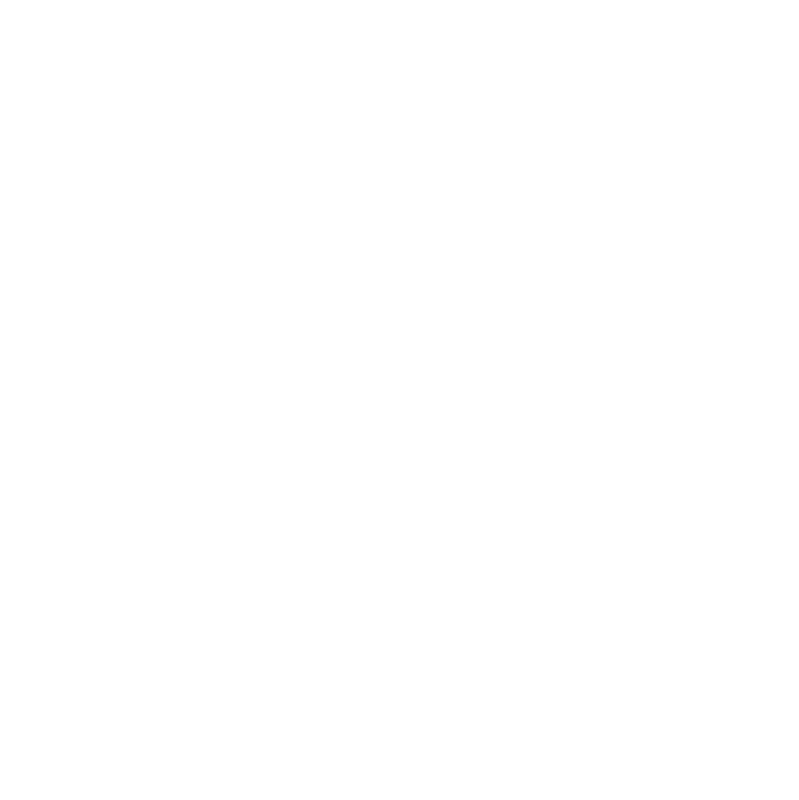
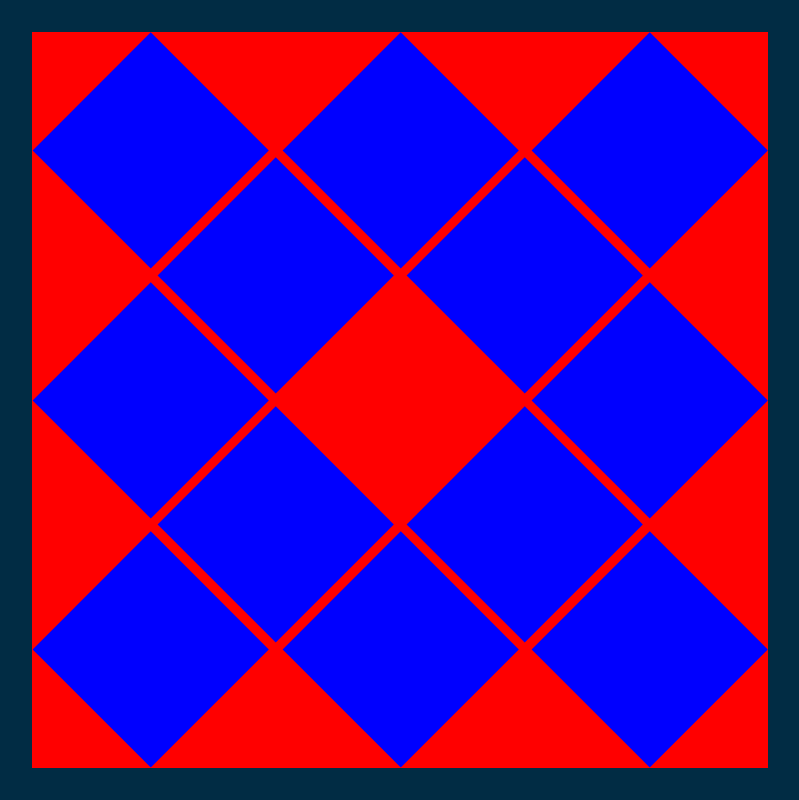
Before and after one commit to valentin-h/Portfolio, a React (Create React App) app: page / in a window 1280 px wide. Shown: the whole page, without its empty margins (240-1039 px from the left). Built offline with nearby package versions, Linux system fonts and the light colour scheme.

Commit message:
Project component and mosaic

```diff
--- a/src/App.js
+++ b/src/App.js
@@ -1,11 +1,26 @@
-import React, { Component } from 'react';
+import React from 'react';
 import './App.css';
+import Project from './Project.js';
+import projects from './data/projects.js';
 
-class App extends Component {
+class App extends React.Component {
+  constructor(props) {
+      super(props);
+      this.state = {
+          projects: projects
+      }
+  }
+
   render() {
+    const listProjects = projects.map((project) =>
+        <Project key={project.title} project={project}/>
+    );
+
     return (
       <div className="App">
-
+        <div className="projects--container">
+            {listProjects}
+        </div>
       </div>
     );
   }
--- /dev/null
+++ b/src/Project.js
@@ -0,0 +1,14 @@
+import React, { Component } from 'react';
+import './Project.css'
+
+class Project extends Component {
+  render() {
+      return (
+        <div className="Project">
+
+        </div>
+      );
+  }
+}
+
+export default Project
--- /dev/null
+++ b/src/Project.scss
@@ -0,0 +1,22 @@
+@import 'vendors/mixins/variables';
+@import 'vendors/mixins/utilities';
+
+.Project {
+  position: absolute;
+  @include w-h($project-side);
+  background-color: blue;
+  transform: rotate(45deg);
+
+  &:nth-child(1) { @include top-left($position-first); }
+  &:nth-child(2) { @include top-left($position-first, $position-second); }
+  &:nth-child(3) { @include top-left($position-first, $position-third); }
+  &:nth-child(4) { @include top-left($position-first-half); }
+  &:nth-child(5) { @include top-left($position-first-half, $position-second-half); }
+  &:nth-child(6) { @include top-left($position-second, $position-first); }
+  &:nth-child(7) { @include top-left($position-second, $position-third); }
+  &:nth-child(8) { @include top-left($position-second-half, $position-first-half); }
+  &:nth-child(9) { @include top-left($position-second-half); }
+  &:nth-child(10) { @include top-left($position-third, $position-first); }
+  &:nth-child(11) { @include top-left($position-third, $position-second); }
+  &:nth-child(12) { @include top-left($position-third); }
+}
--- a/src/data/projects.js
+++ b/src/data/projects.js
@@ -78,18 +78,6 @@
     imgkey: 'celeste',
     background: 'url(images/works/celeste.jpg)',
     // css: { width:$scope.losDim, height:$scope.losDim, top:$scope.sideMargin + $scope.losDiag + $scope.interMargin, left:$scope.sideMargin }
-  },
-  {
-    display: false,
-    highlights: false,
-    title: 'center',
-    type: '',
-    tools: '',
-    desc: '',
-    link: '',
-    imgkey: '',
-    background: 'url(images/works/am.jpg)',
-    // css: { width:$scope.losDim, height:$scope.losDim, top:$scope.sideMargin + $scope.losDiag + $scope.interMargin, left:$scope.sideMargin + ($scope.losDiag) + $scope.interMargin }
   },
   {
     display: false,
--- a/src/index.scss
+++ b/src/index.scss
@@ -1,16 +1,24 @@
+@import 'vendors/mixins/_variables.scss';
 @import 'vendors/mixins/_utilities.scss';
 
 html {
-  @include w-h;
+  @include w-h(100%, 100vh);
 }
 
 body {
   @include w-h;
   margin: 0;
   padding: 0;
+  background-color: $blue-dark;
 }
 
 #root {
   @include w-h;
   @include flex-column-center;
 }
+
+.projects--container {
+  position: relative;
+  @include w-h($projects-container-side);
+  background-color: red;
+}
--- /dev/null
+++ b/src/vendors/mixins/_variables.scss
@@ -0,0 +1,19 @@
+// dimensions
+$square-root-two: 1.414213;
+$outer-margin: 4vh;
+$projects-container-side: 100vh - 2 * $outer-margin;
+$inter-margin: $projects-container-side / 58;
+$side-margin: $projects-container-side / 21;
+
+$project-diagonal: ($projects-container-side - ($inter-margin * 2)) / 3;
+$project-side: $project-diagonal / $square-root-two;
+
+$position-first: $side-margin;
+$position-second: $side-margin + $project-diagonal + $inter-margin;
+$position-third: $side-margin + $project-diagonal * 2 + $inter-margin * 2;
+
+$position-first-half: $side-margin + $project-diagonal / 2 + $inter-margin / 2;
+$position-second-half: $side-margin + $project-diagonal * 1.5 + $inter-margin * 1.5;
+
+// colors
+$blue-dark: #012C44;
```
